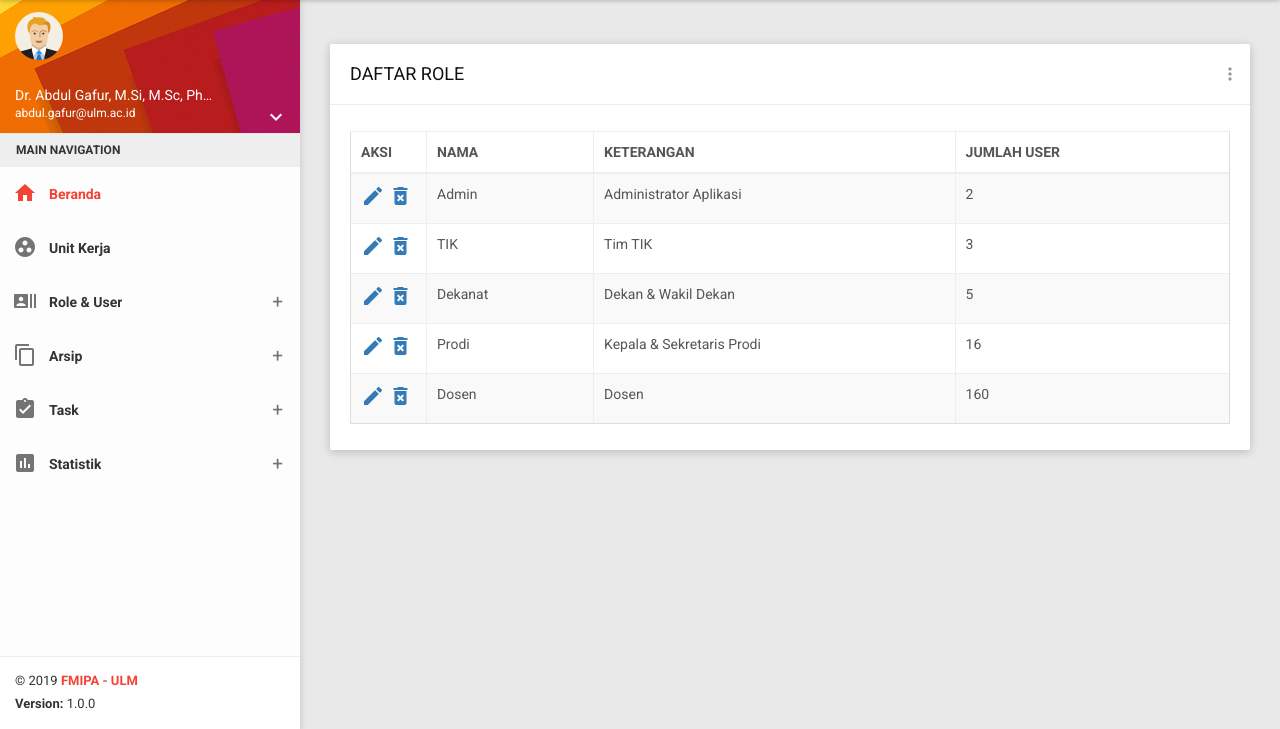
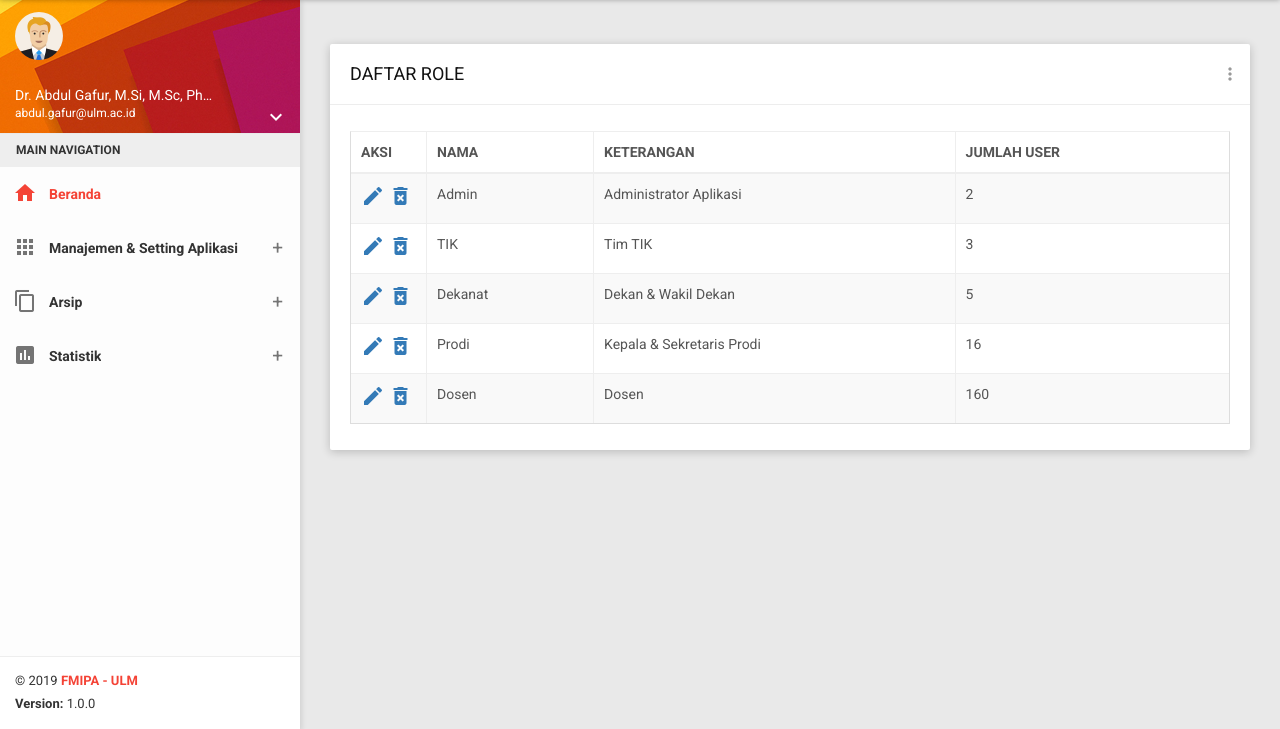
Before and after one commit to rezafaisal/ULMFMIPA-Arsip, a CodeIgniter app: page /arsip/index.php/role in a window 1280 px wide. Shown: the part 71-800 px from the top of the page. Run offline with CodeIgniter, Linux system fonts and the light colour scheme; style sheets or scripts are compiled from the project's sources; some libraries are stand-ins or nearby versions.

Commit message:
Update menu

```diff
--- a/application/views/templates/header_list.php
+++ b/application/views/templates/header_list.php
@@ -226,7 +226,7 @@
             <!-- #User Info -->
             <!-- Menu -->
             <div class="menu">
-                <ul class="list">
+            <ul class="list">
                     <li class="header">MAIN NAVIGATION</li>
                     <li class="active">
                         <a href="<?php echo base_url(); ?>">
@@ -235,15 +235,9 @@
                         </a>
                     </li>
                     <li>
-                        <a href="<?php echo base_url(); ?>index.php/organisasi">
-                            <i class="material-icons">group_work</i>
-                            <span>Unit Kerja</span>
-                        </a>
-                    </li>
-                    <li>
                         <a href="javascript:void(0);" class="menu-toggle">
-                            <i class="material-icons">recent_actors</i>
-                            <span>Role & User</span>
+                            <i class="material-icons">apps</i>
+                            <span>Manajemen & Setting Aplikasi</span>
                         </a>
                         <ul class="ml-menu">
                             <li>
@@ -251,6 +245,15 @@
                             </li>
                             <li>
                                 <a href="<?php echo base_url(); ?>index.php/user">User</a>
+                            </li>
+                            <li>
+                                <a href="<?php echo base_url(); ?>index.php/organisasi">Unit Kerja</a>
+                            </li>
+                            <li>
+                                <a href="<?php echo base_url(); ?>index.php/tipe_arsip/">Tipe Arsip</a>
+                            </li>
+                            <li>
+                                <a href="<?php echo base_url(); ?>index.php/template_task">Template Folder</a>
                             </li>
                         </ul>
                     </li>
@@ -261,27 +264,13 @@
                         </a>
                         <ul class="ml-menu">
                             <li>
-                                <a href="<?php echo base_url(); ?>index.php/tipe_arsip/">Tipe Arsip</a>
-                            </li>
-                            <li>
                                 <a href="<?php echo base_url(); ?>index.php/arsip/add">Unggah Arsip</a>
                             </li>
                             <li>
                                 <a href="<?php echo base_url(); ?>index.php/arsip">Daftar Arsip</a>
                             </li>
-                        </ul>
-                    </li>
-                    <li>
-                        <a href="javascript:void(0);" class="menu-toggle">
-                            <i class="material-icons">assignment_turned_in</i>
-                            <span>Task</span>
-                        </a>
-                        <ul class="ml-menu">
-                        <li>
-                                <a href="<?php echo base_url(); ?>index.php/template_task">Template Task</a>
-                            </li>
                             <li>
-                                <a href="<?php echo base_url(); ?>index.php/task">Daftar Task</a>
+                                <a href="<?php echo base_url(); ?>index.php/task">Folder</a>
                             </li>
                         </ul>
                     </li>
```
Also changed, not shown: application/views/templates/header.php (+12 -23 lines).
